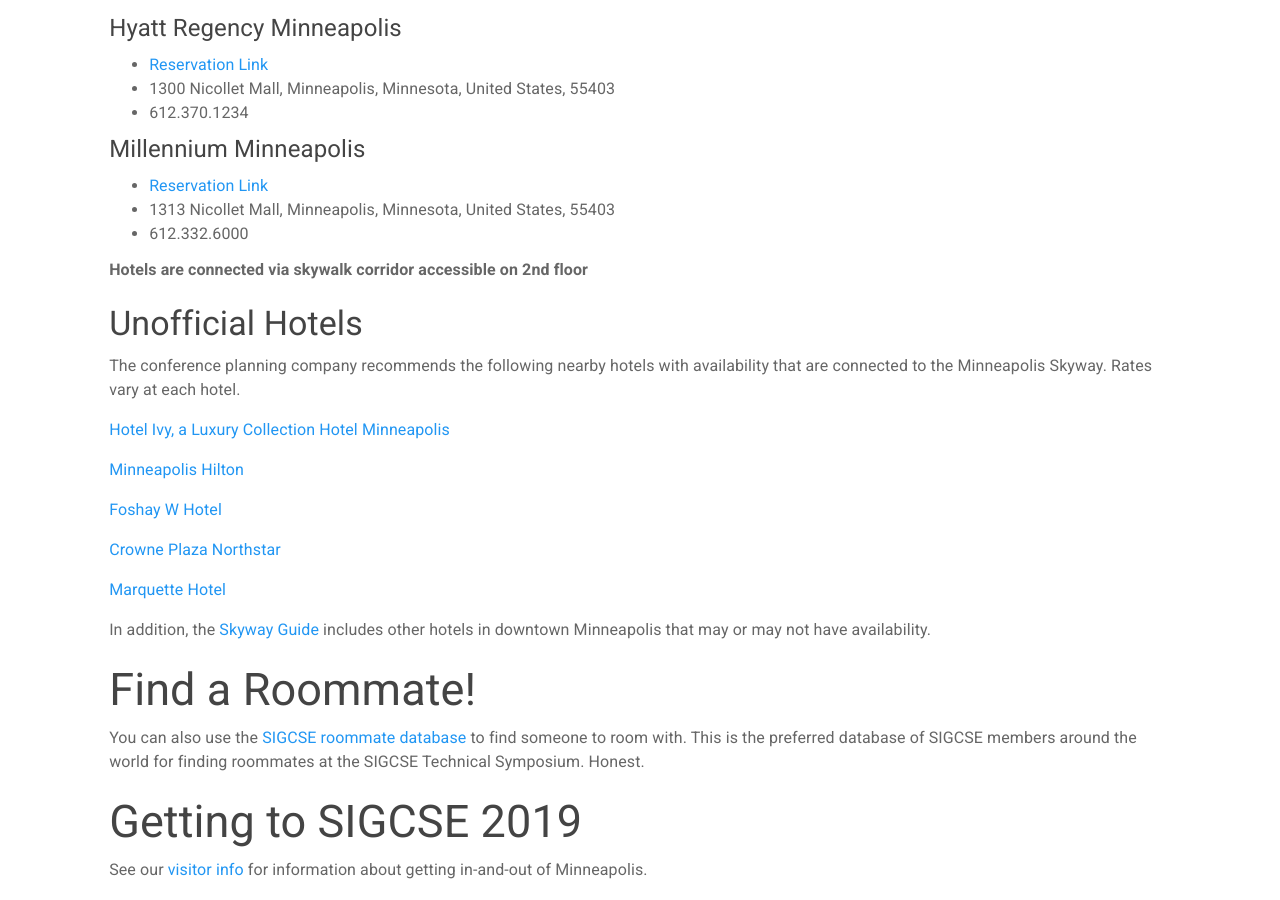
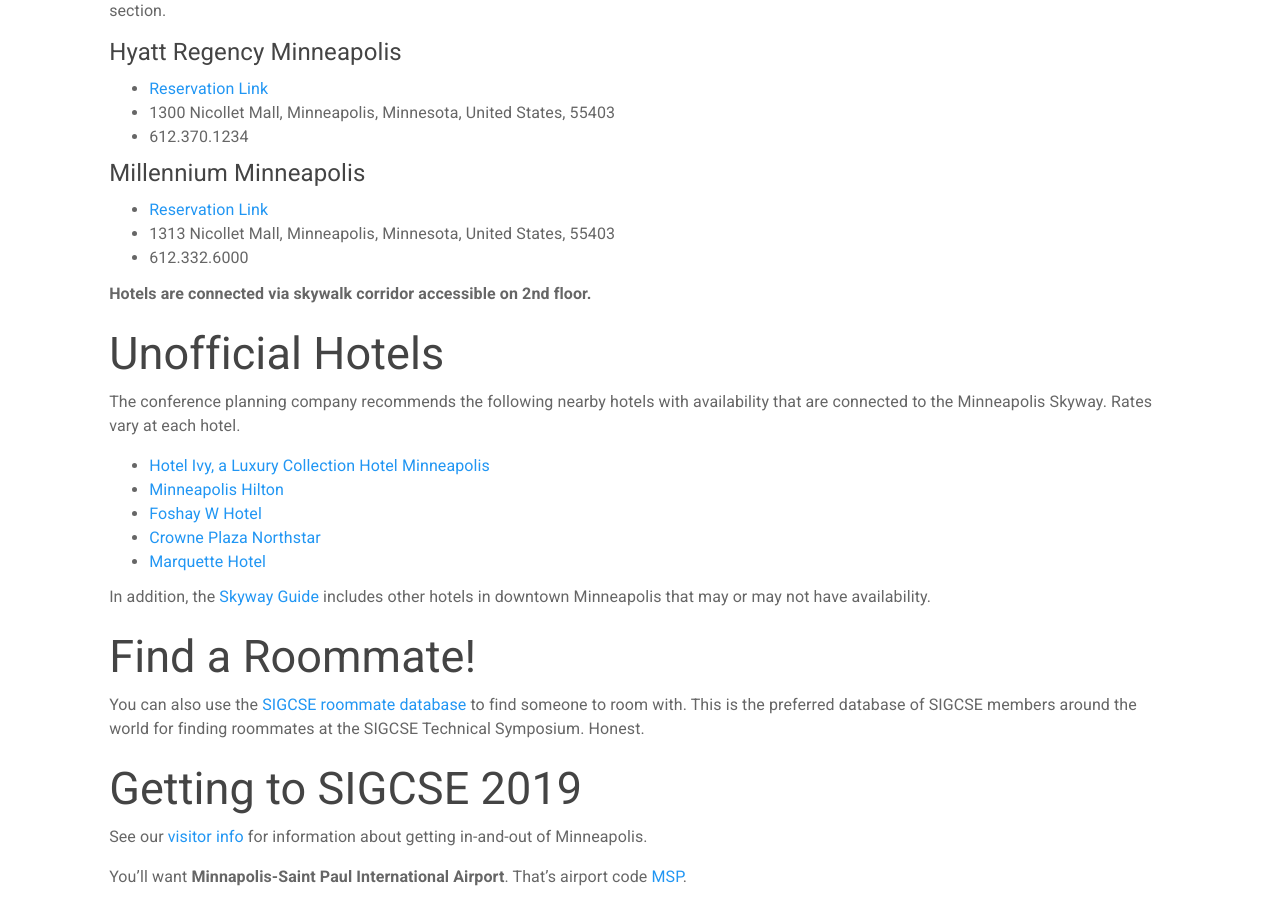
Before and after one commit to sheckman/sigcse2019, a Jekyll site: the page built from attendees/index.md, in a window 1280 px wide and 900 px high, scrolled down 2496 px. Built offline with Jekyll 4.4.1, drawn with Linux system fonts in a browser that asks for light colours.

```diff
--- a/_includes/front-news.html
+++ b/_includes/front-news.html
@@ -1,4 +1,6 @@
 <ul>
+  <li>
+    <strong>January 27, 2018</strong>: The conference hotels are sold out. See <a href="attendees/index.html#unofficial-hotels">Hotels</a> for alternate suggestions.
   <li>
     <strong>January 20, 2018</strong>: <a href="http://bit.ly/sigcse2019registration" target="_blank">Early registration extended</a> until the end of January 27th (CST).
   </li>
--- a/attendees/index.md
+++ b/attendees/index.md
@@ -251,26 +253,21 @@ The room reservation links are NOT yet available, so don't book your room yet!
 * 1313 Nicollet Mall, Minneapolis, Minnesota, United States, 55403
 * 612.332.6000
 
-**Hotels are connected via skywalk corridor accessible on 2nd floor**
-
+**Hotels are connected via skywalk corridor accessible on 2nd floor.**
 
 <span class="anchor" id = "roommatedb"></span>
 
-### Unofficial Hotels
+## Unofficial Hotels
 
 The conference planning company recommends the following nearby hotels with availability that are connected to the Minneapolis Skyway. Rates vary at each hotel.
 
-[Hotel Ivy, a Luxury Collection Hotel Minneapolis](https://www.marriott.com/hotels/travel/msplc-hotel-ivy-a-luxury-collection-hotel-minneapolis/)
-
-[Minneapolis Hilton](
+ - [Hotel Ivy, a Luxury Collection Hotel Minneapolis](https://www.marriott.com/hotels/travel/msplc-hotel-ivy-a-luxury-collection-hotel-minneapolis/)
+ - [Minneapolis Hilton](
 https://www3.hilton.com/en/hotels/minnesota/hilton-minneapolis-MSPMHHH/index.html)
-
-[Foshay W Hotel](https://www.marriott.com/hotels/travel/mspwh-w-minneapolis-the-foshay/)
-
-[Crowne Plaza Northstar](
+ - [Foshay W Hotel](https://www.marriott.com/hotels/travel/mspwh-w-minneapolis-the-foshay/)
+ - [Crowne Plaza Northstar](
 https://www.crowneplaza.com/hotels/us/en/minneapolis/mspcp/hoteldetail?newRedirect=true&qIta=99504425&icdv=99504425&glat=SEAR&qSlH=mspcp&setPMCookies=true&qDest=618%20Second%20Avenue%20South,%20Minneapolis,%20MN,%20US&dp=true&gclid=Cj0KCQiAvqDiBRDAARIsADWh5TcNFXN_pntjb0X57sxG-6bvkHpHLHTDDkDef5xh74CTHYxRfypBBFAaAtSkEALw_wcB&cid=25159&srb_u=1)
-
-[Marquette Hotel](
+ - [Marquette Hotel](
 https://curiocollection3.hilton.com/en/hotels/minnesota/the-marquette-hotel-curio-collection-by-hilton-MSPCUQQ/index.html?SEO_id=GMB-QQ-MSPCUQQ)
 
 In addition, the [Skyway Guide](skyway-guide.pdf) includes other hotels in downtown Minneapolis that may or may not have availability.
```
Also changed, not shown: other parts of attendees/index.md (+2 -0 lines).
